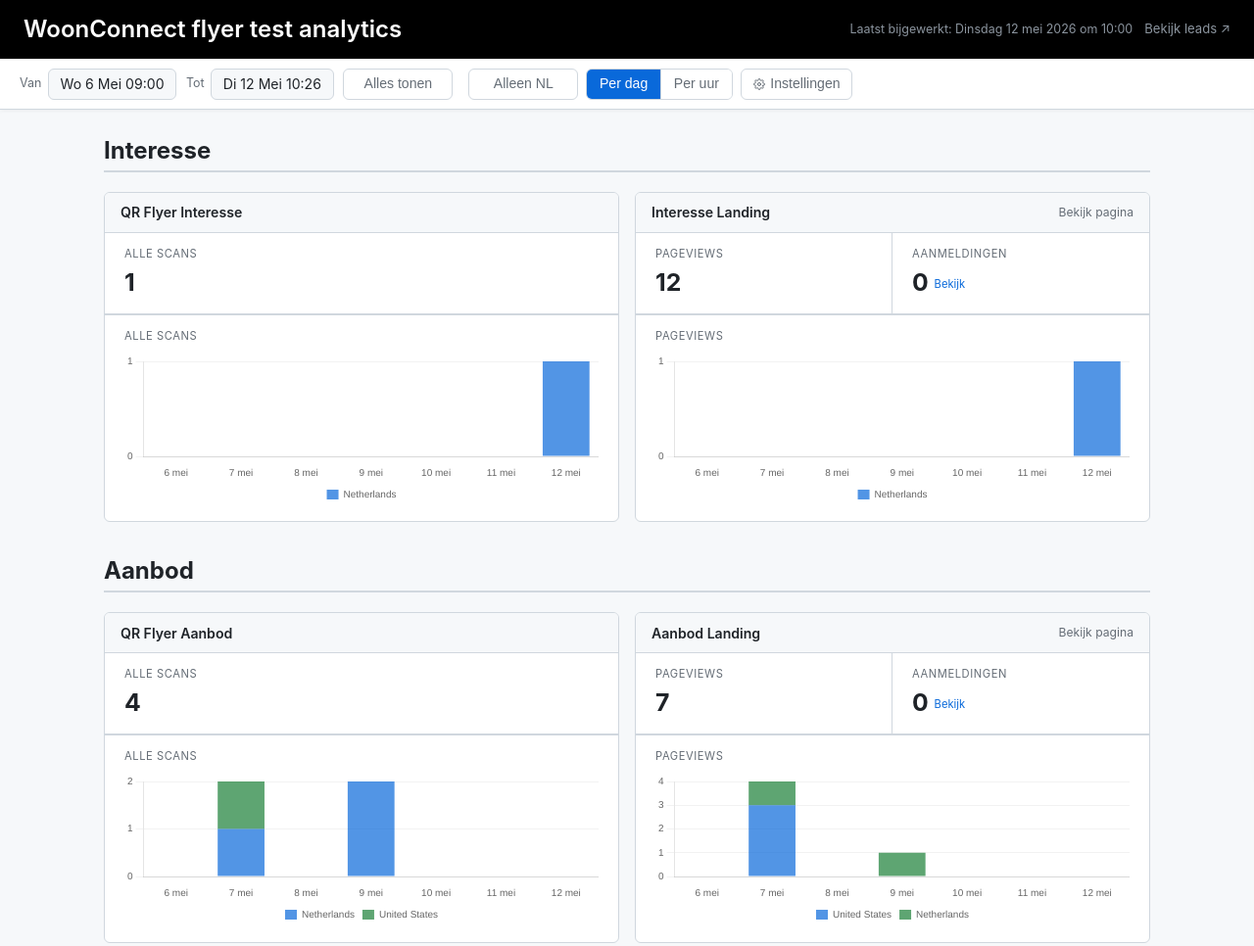
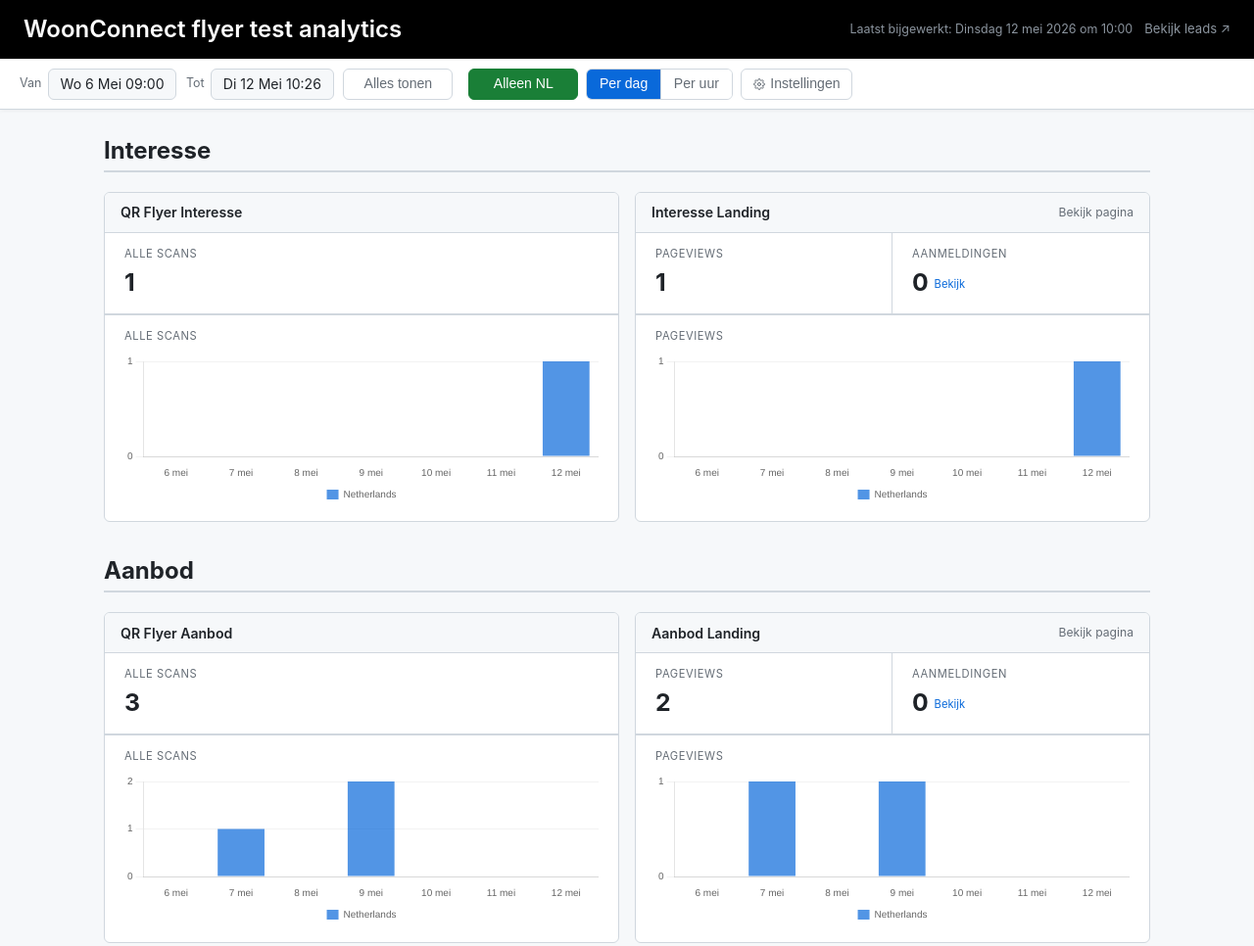
Before and after one commit to triqper/scraper, a plain HTML site: page index.html in a window 1280 px wide. Shown: the top 966 px of the page at 98% size. Drawn offline with nearby package versions, Linux system fonts and the light colour scheme.

Commit message:
feat: zet alleen NL toggle standaard aan

```diff
--- a/index.html
+++ b/index.html
@@ -479,7 +479,7 @@
     <button class="btn-reset" id="reset-filter">Alles tonen</button>
   </div>
   <div class="controls-actions">
-    <button class="btn-nl-toggle" id="nl-toggle">Alleen NL</button>
+    <button class="btn-nl-toggle active" id="nl-toggle">Alleen NL</button>
     <div class="mode-group">
       <button class="mode-btn active" data-mode="per-dag">Per dag</button>
       <button class="mode-btn" data-mode="per-uur">Per uur</button>
@@ -606,7 +606,7 @@
 let toDt             = null;
 let baseFromDt       = null;
 let baseToDt         = null;
-let nlOnly           = false;
+let nlOnly           = true;
 
 const settings = {
   showVisCard: false, showPvCard: true, showFormCard: true,
@@ -1547,7 +1547,7 @@
   "s-scans-pv-card":    v => { settings.showScansPvCard   = v; applySettings(); },
   "s-vis-chart":        v => { settings.showVisChart      = v; applySettings(); },
   "s-ctry-chart":       v => { settings.showCtryChart     = v; applySettings(); },
-  "s-form-chart":       v => { settings.showFormChart     = v; applySettings(); },
+  "s-form-chart":        v => { settings.showFormChart     = v; applySettings(); },
   "s-scans-vis-chart":  v => { settings.showScansVisChart  = v; applySettings(); },
   "s-scans-ctry-chart": v => { settings.showScansCtryChart = v; applySettings(); },
   "s-top-landen":       v => { settings.showTopLanden     = v; applySettings(); },
```
